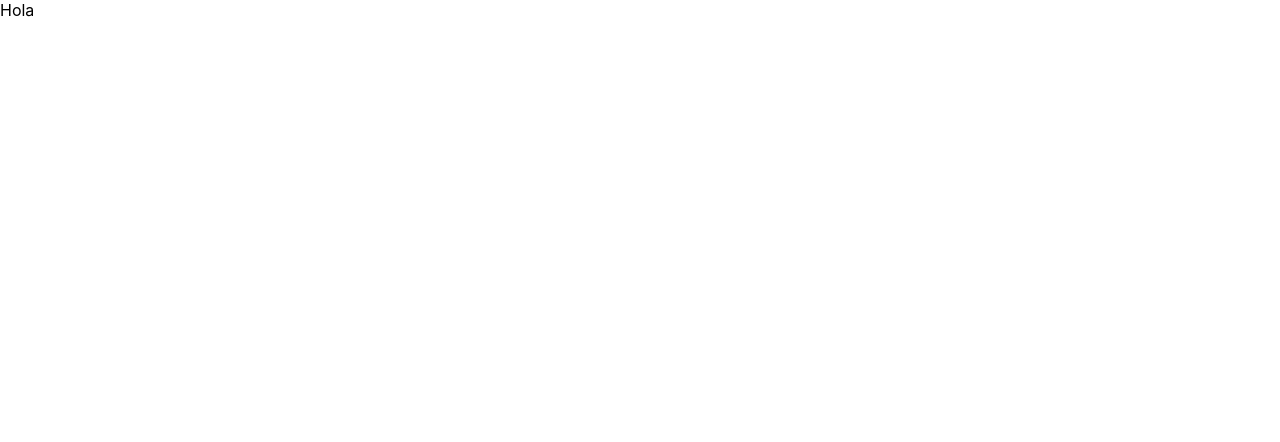
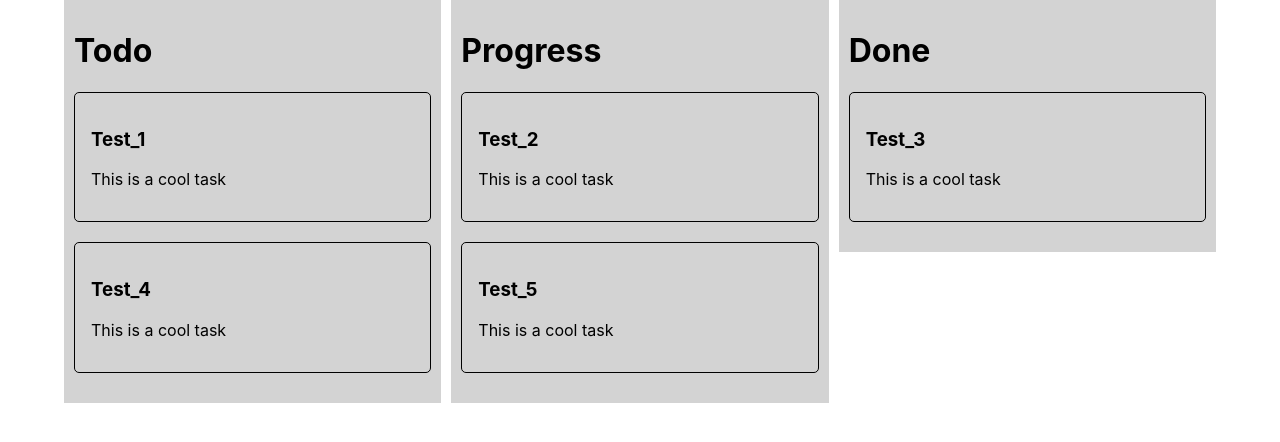
Before and after one commit to juakiCarbonell/dashboard, a React (Create React App) app: page / in a window 1280 px wide. Shown: the top 442 px of the page. Built offline with nearby package versions, Linux system fonts and the light colour scheme.

Commit message:
dashboard inplemented

```diff
--- a/package.json
+++ b/package.json
@@ -44,6 +44,7 @@
     ]
   },
   "devDependencies": {
-    "@types/react-router-dom": "^5.1.7"
+    "@types/react-router-dom": "^5.1.7",
+    "@types/styled-components": "^5.1.9"
   }
 }
--- a/src/App.tsx
+++ b/src/App.tsx
@@ -1,12 +1,7 @@
-import React from 'react';
-import {
-  BrowserRouter as Router,
-  Switch,
-  Route,
-  Link
-} from "react-router-dom";
+import { BrowserRouter as Router, Switch, Route, Link } from 'react-router-dom';
 
-import Dashboard from "./pages/Dashboard/Dashboard"
+import Dashboard from './pages/Dashboard/Dashboard';
+import Task from './pages/Task/Task';
 
 import './App.css';
 
@@ -17,6 +12,9 @@ function App() {
         <Route exact path="/">
           <Dashboard></Dashboard>
         </Route>
+        <Route path="/task/:id">
+          <Task></Task>
+        </Route>
       </Switch>
     </Router>
   );
--- /dev/null
+++ b/src/pages/Dashboard/Cart.tsx
@@ -0,0 +1,43 @@
+import styled from 'styled-components';
+import { useHistory } from "react-router-dom";
+
+interface Props {
+  task: {
+    id: number;
+    title: string;
+    description: string;
+    status: string;
+  };
+}
+
+const Cart = (props: Props) => {
+  const {
+    task: { title, description, id },
+  } = props;
+  let history = useHistory();
+
+
+  const handleClick = () => {
+    history.push(`task/${id}`);
+  }
+
+  return (
+    <CartWrapper onClick={handleClick}>
+      <h3>{title}</h3>
+      <p>{description}</p>
+    </CartWrapper>
+  );
+};
+
+const CartWrapper = styled.div`
+  border: 1px solid black;
+  border-radius: 5px;
+  padding: 1rem;
+  margin: 20px 0;
+  cursor: pointer;
+  &:hover {
+    background-color: red;
+  }
+`;
+
+export default Cart;
--- /dev/null
+++ b/src/pages/Dashboard/Column.tsx
@@ -0,0 +1,34 @@
+import styled from 'styled-components';
+
+import Cart from './Cart';
+
+interface Task {
+  id: number;
+  title: string;
+  description: string;
+  status: string;
+}
+
+interface Props {
+  tasks: Task[];
+  title: string;
+}
+
+const Column = (props: Props) => {
+  const { tasks, title } = props;
+  return (
+    <ColumnWrapper>
+      <h1>{title}</h1>
+      {tasks.map((task) => {
+        return <Cart key={task.id} task={task} />;
+      })}
+    </ColumnWrapper>
+  );
+};
+
+const ColumnWrapper = styled.div`
+  padding: 10px;
+  background-color: lightgray
+`;
+
+export default Column;
--- a/src/pages/Dashboard/Dashboard.tsx
+++ b/src/pages/Dashboard/Dashboard.tsx
@@ -1,15 +1,73 @@
-import React from 'react'
+import styled from 'styled-components';
 
-interface Props {
+import Column from './Column';
 
-}
+interface Props {}
+
+const TASKS = [
+  {
+    id: 1,
+    title: 'Test_1',
+    description: 'This is a cool task',
+    status: 'todo',
+  },
+  {
+    id: 2,
+    title: 'Test_2',
+    description: 'This is a cool task',
+    status: 'progress',
+  },
+  {
+    id: 3,
+    title: 'Test_3',
+    description: 'This is a cool task',
+    status: 'done',
+  },
+  {
+    id: 4,
+    title: 'Test_4',
+    description: 'This is a cool task',
+    status: 'todo',
+  },
+  {
+    id: 5,
+    title: 'Test_5',
+    description: 'This is a cool task',
+    status: 'progress',
+  },
+];
+
+const TODO_TASKS = TASKS.filter((task) => task.status === 'todo');
+const PRGRESS_TASKS = TASKS.filter((task) => task.status === 'progress');
+const DONE_TASKS = TASKS.filter((task) => task.status === 'done');
 
 const Dashboard = (props: Props) => {
-    return (
-        <div>
-            Hola
-        </div>
-    )
-}
+  return (
+    <DashboardWrapper>
+      <CalumnWrapper>
+        <Column title="Todo" tasks={TODO_TASKS} />
+      </CalumnWrapper>
 
-export default Dashboard
+      <CalumnWrapper>
+
+
+        <Column title="Progress" tasks={PRGRESS_TASKS} />
+      </CalumnWrapper>
+
+      <CalumnWrapper>
+        <Column title="Done" tasks={DONE_TASKS} />
+      </CalumnWrapper>
+    </DashboardWrapper>
+  );
+};
+
+const DashboardWrapper = styled.div`
+  width: 90%;
+  margin: 0 auto;
+  display: grid;
+  grid-template-columns: auto auto auto;
+  grid-gap: 10px;
+`;
+const CalumnWrapper = styled.div``;
+
+export default Dashboard;
--- /dev/null
+++ b/src/pages/Task/Task.tsx
@@ -0,0 +1,68 @@
+import styled from 'styled-components';
+
+import { useParams } from 'react-router-dom';
+
+const TASKS = [
+  {
+    id: 1,
+    title: 'Test_1',
+    description: 'This is a cool task',
+    status: 'todo',
+  },
+  {
+    id: 2,
+    title: 'Test_2',
+    description: 'This is a cool task',
+    status: 'progress',
+  },
+  {
+    id: 3,
+    title: 'Test_3',
+    description: 'This is a cool task',
+    status: 'done',
+  },
+  {
+    id: 4,
+    title: 'Test_4',
+    description: 'This is a cool task',
+    status: 'todo',
+  },
+  {
+    id: 5,
+    title: 'Test_5',
+    description: 'This is a cool task',
+    status: 'progress',
+  },
+];
+
+interface ParamTypes {
+  id: string;
+  title: string;
+  description: string;
+  status: string;
+}
+
+const Task = () => {
+  const { id } = useParams<ParamTypes>();
+  const idNumber = +id;
+  console.log(id);
+  const task = TASKS.find((task) => task.id === idNumber);
+  if (!task) {
+    return <h1>Error</h1>;
+  }
+  const { title, description } = task;
+  return (
+    <TaskWrapper>
+      <h3>{title}</h3>
+      <p>{description}</p>
+    </TaskWrapper>
+  );
+};
+
+const TaskWrapper = styled.div`
+  width: 90%;
+  margin: 0 auto;
+  text-align: center;
+`;
+
+export default Task;
```
Also changed, not shown: 1 other file (tests, documents, lock files or other folders).
